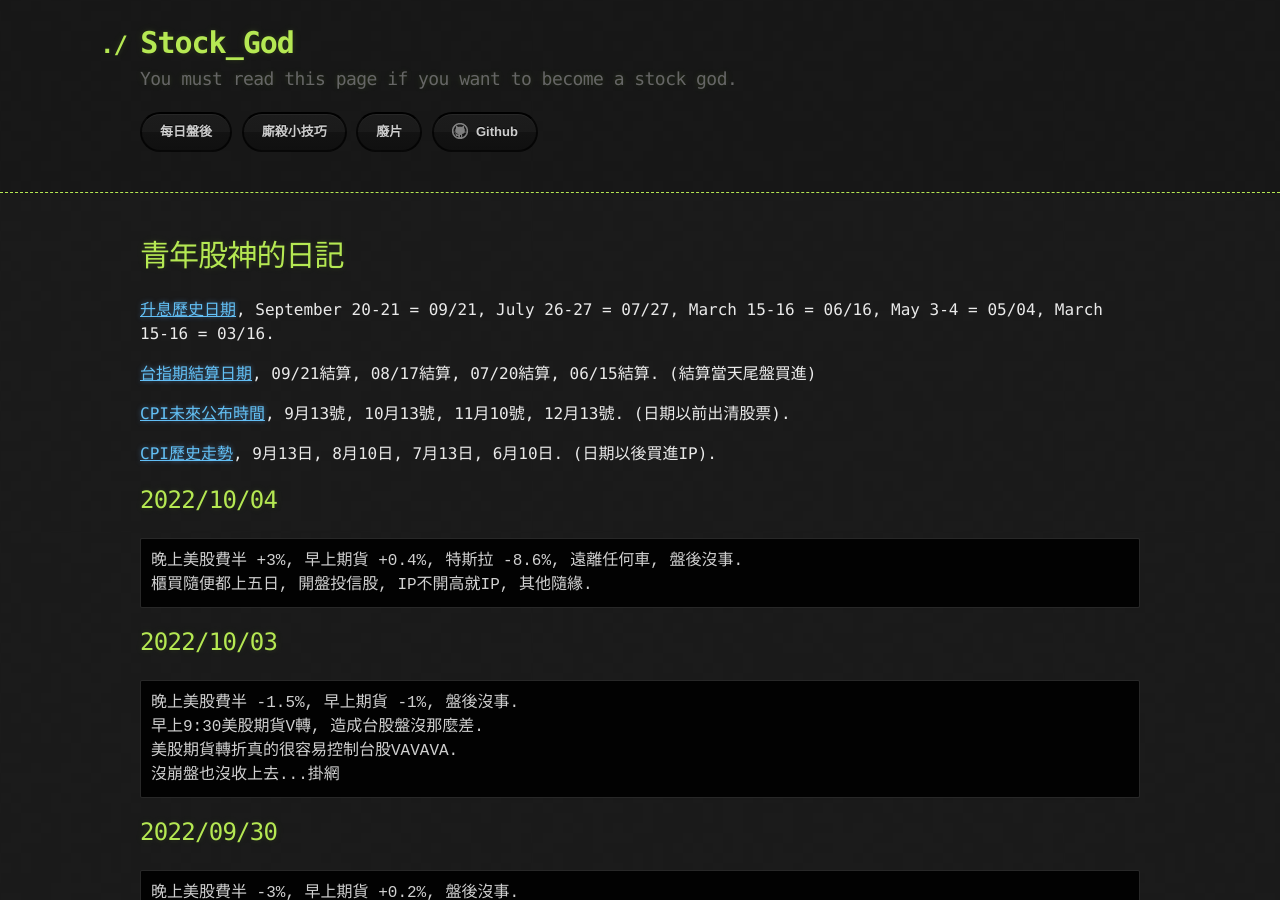
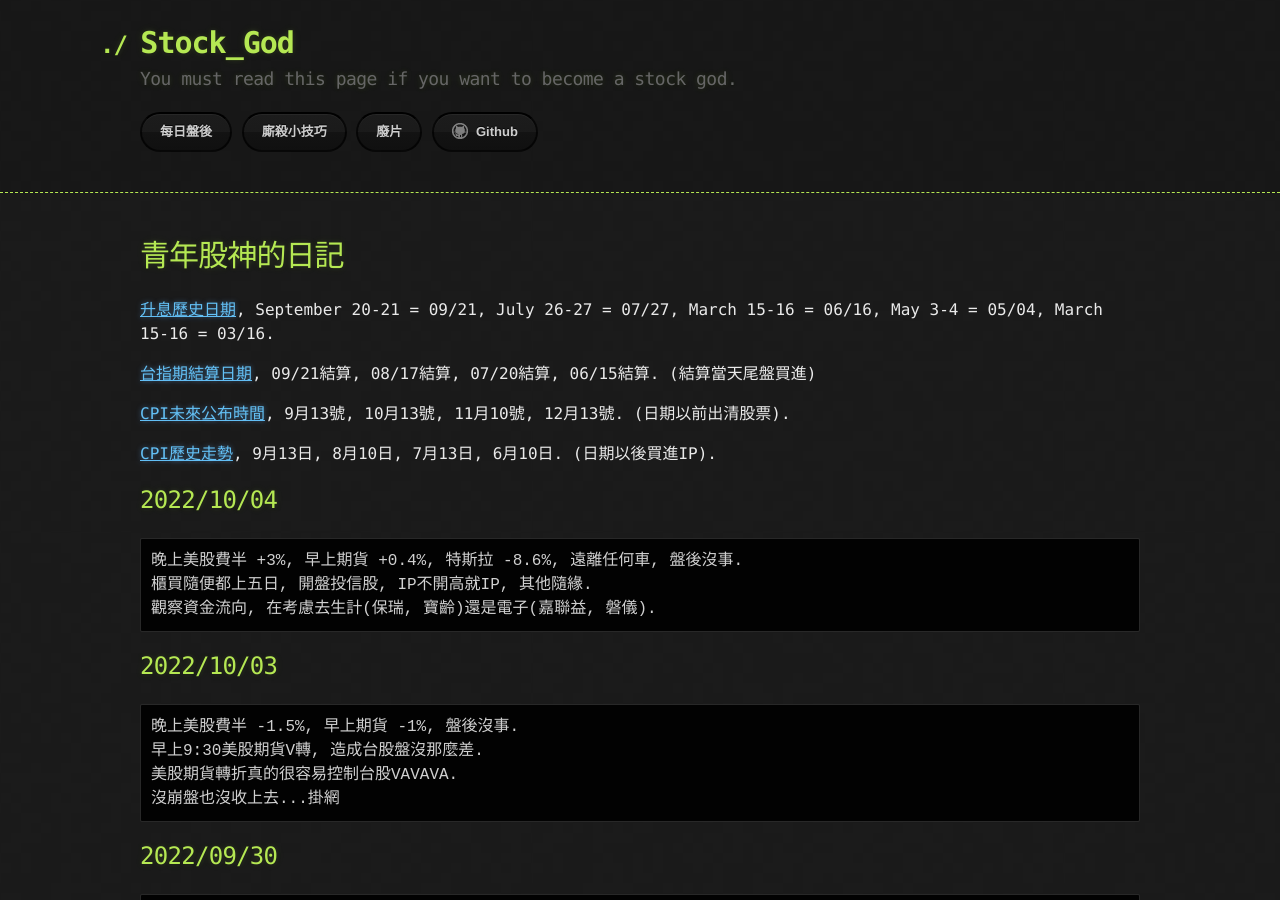
Before and after one commit to lepg5487/Stock_God, a Jekyll site: the page built from index.md, in a window 1280 px wide and 900 px high. Built offline with Jekyll 4.4.1, drawn with Linux system fonts in a browser that asks for light colours; our own code applies the rules of GitHub Pages for plain Markdown files.

Commit message:
Update index.md

````diff
--- a/index.md
+++ b/index.md
@@ -16,6 +16,7 @@ layout: testlayouts
 ```
 晚上美股費半 +3%, 早上期貨 +0.4%, 特斯拉 -8.6%, 遠離任何車, 盤後沒事.
 櫃買隨便都上五日, 開盤投信股, IP不開高就IP, 其他隨緣.
+觀察資金流向, 在考慮去生計(保瑞, 寶齡)還是電子(嘉聯益, 磐儀).
 ```
 
 ## 2022/10/03
````
